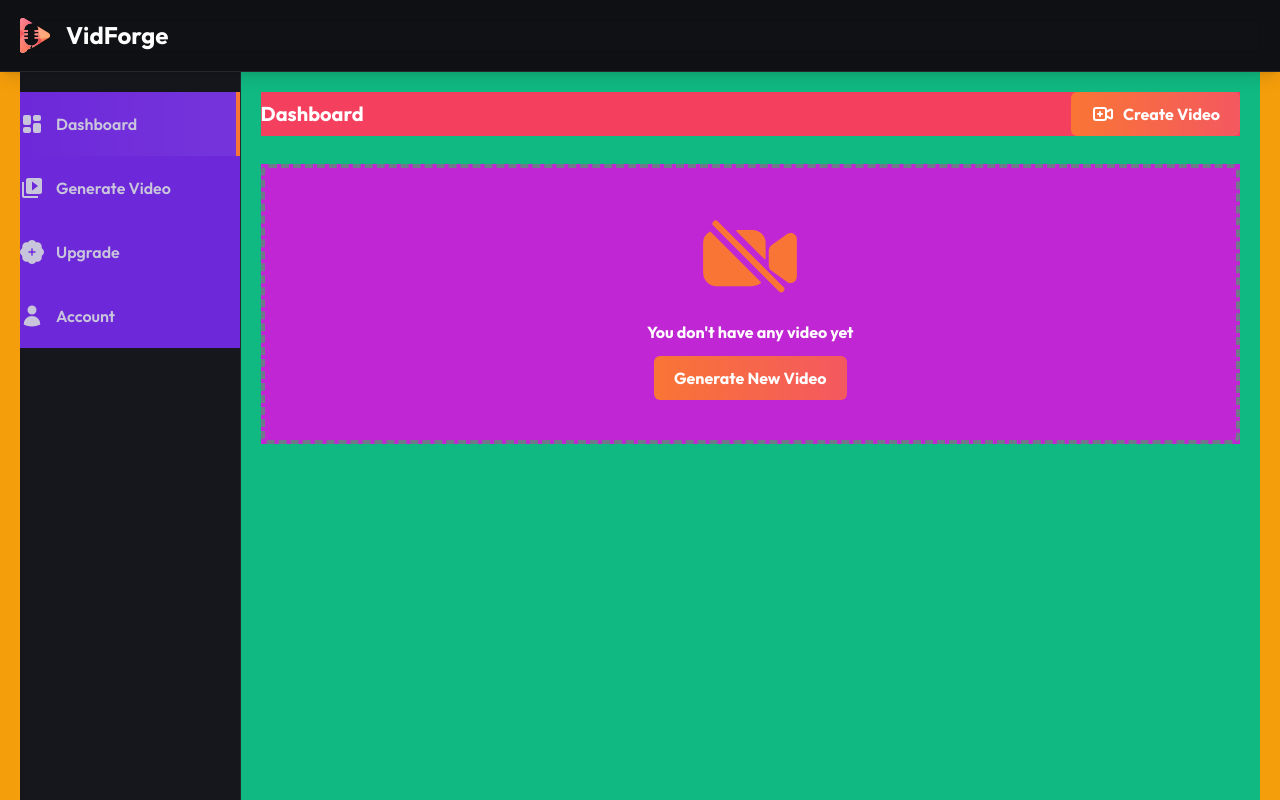
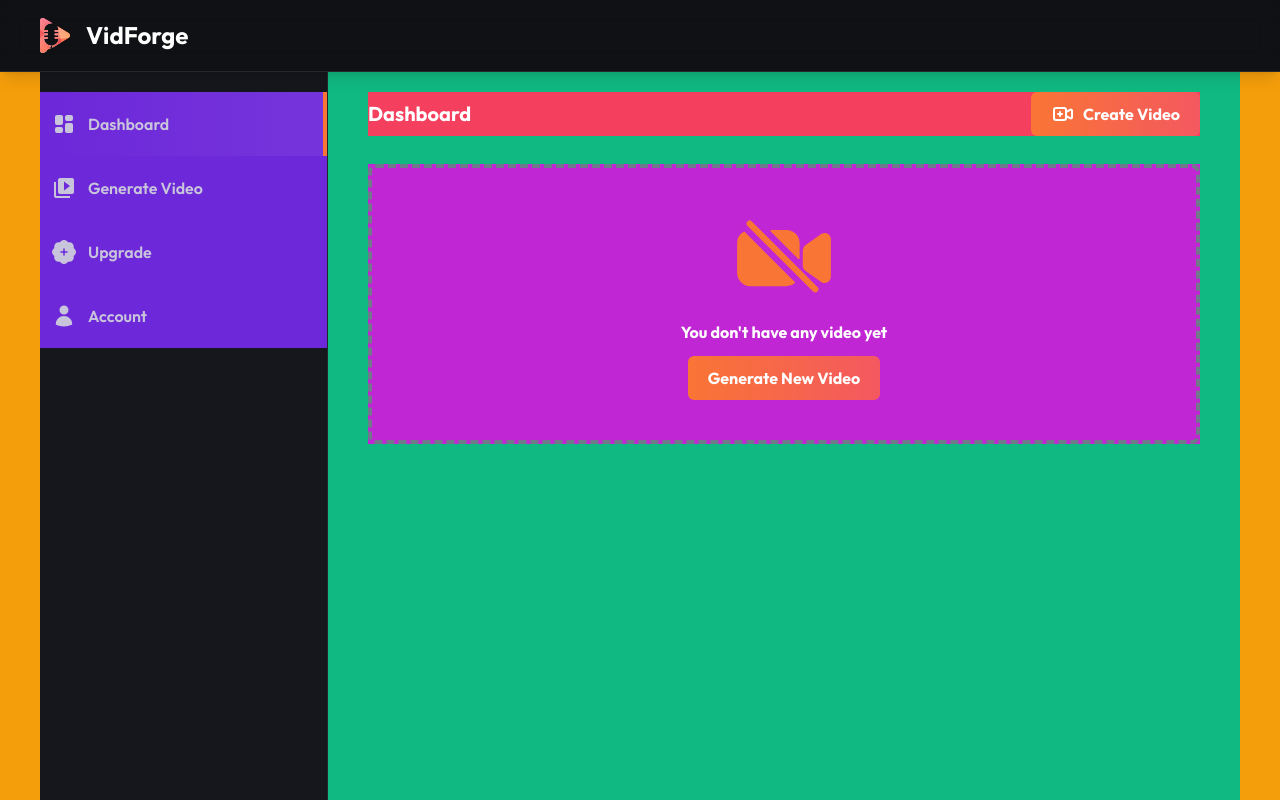
Before and after one commit to andryariadi/vidforge, a Next.js app: page /dashboard in a window 1280 px wide. Shown: the top 800 px of the page. Built offline with nearby package versions, Linux system fonts and the light colour scheme; no server answers.

Commit message:
handle value topic prompt

```diff
--- a/src/app/(root)/(dashboard)/create-video/page.tsx
+++ b/src/app/(root)/(dashboard)/create-video/page.tsx
@@ -2,7 +2,7 @@ import CreateVideoForm from "@/components/CreateVideoForm";
 
 const CreateVideoPage = () => {
   return (
-    <div className="bg-lime-500 w-full max-w-7xl p-5 h-[100rem] space-y-7">
+    <div className="bg-lime-500 w-full max-w-7xl px-10 py-5 h-[100rem] space-y-7">
       {/* Header */}
       <header className="bg-rose-500 flex items-center justify-between">
         <h1 className="text-20 font-bold text-white-1">Create a Video</h1>
--- a/src/app/(root)/(dashboard)/dashboard/page.tsx
+++ b/src/app/(root)/(dashboard)/dashboard/page.tsx
@@ -3,7 +3,7 @@ import VideoCard from "@/components/VideoCard";
 
 const DashboardPage = () => {
   return (
-    <div className="bg-emerald-500 w-full max-w-7xl p-5 h-[100rem] space-y-7">
+    <div className="bg-emerald-500 w-full max-w-7xl px-10 py-5 h-[100rem] space-y-7">
       {/* Header */}
       <header className="bg-rose-500 flex items-center justify-between">
         <h1 className="text-20 font-bold text-white-1">Dashboard</h1>
--- a/src/app/(root)/(dashboard)/layout.tsx
+++ b/src/app/(root)/(dashboard)/layout.tsx
@@ -2,7 +2,7 @@ import LeftSidebar from "@/components/LeftSidebar";
 
 const DashboardLayout = ({ children }: { children: React.ReactNode }) => {
   return (
-    <main className="bg-amber-500 flex px-5 min-h-[calc(100vh-4.5rem)]">
+    <main className="bg-amber-500 flex px-10 min-h-[calc(100vh-4.5rem)]">
       <LeftSidebar />
 
       {children}
--- a/src/app/globals.css
+++ b/src/app/globals.css
@@ -23,7 +23,7 @@ html {
     @apply sticky right-0 top-0 flex w-[310px] flex-col overflow-y-hidden border-none bg-black-1 px-[30px] pt-8 max-xl:hidden;
   }
   .left_sidebar {
-    @apply sticky left-0 top-[4.5rem] flex w-fit flex-col border-r border-black-6 bg-black-1 pt-5 text-gray-300/90 max-md:hidden lg:w-[270px] max-h-screen h-[calc(100vh-4.5rem)];
+    @apply sticky left-0 top-[4.5rem] flex flex-col border-r border-black-6 bg-black-1 pt-5 text-gray-300/90 max-md:hidden max-h-screen h-[calc(100vh-4.5rem)];
   }
   .generate_thumbnail {
     @apply flex w-full max-w-[520px] flex-col justify-between gap-2 rounded-lg border border-black-6 bg-black-1 px-2.5 py-2 md:flex-row md:gap-0;
--- a/src/components/CreateVideoForm.tsx
+++ b/src/components/CreateVideoForm.tsx
@@ -14,6 +14,8 @@ import TextareaField from "./TextareaField";
 
 const CreateVideoForm = () => {
   const [topic, setTopic] = useState<string>();
+  const [topicPrompt, setTopicPrompt] = useState<string>("");
+
   const [duration, setDuration] = useState<string>();
 
   const handleTopicChange = (topic?: string) => {
@@ -27,19 +29,27 @@ const CreateVideoForm = () => {
   };
 
   const {
-    register,
+    // register,
     setValue,
     handleSubmit,
     formState: { errors, isSubmitting },
   } = useForm<z.infer<typeof videoSchema>>({
     resolver: zodResolver(videoSchema),
+    // defaultValues: {
+    //   topic: "",
+    //   duration: "",
+    // },
   });
 
   const handleSubmitForm: SubmitHandler<z.infer<typeof videoSchema>> = (data) => {
+    if (data.topic === "Custom Prompt") {
+      data.topic = topicPrompt;
+    }
+
     console.log(data, "<---dihandleSubmitForm");
   };
 
-  console.log({ topic }, "<---diCreateVideoForm");
+  console.log({ topic, topicPrompt }, "<---diCreateVideoForm");
 
   return (
     <form onSubmit={handleSubmit(handleSubmitForm)} className="grid grid-cols-1 md:grid-cols-2 gap-10">
@@ -64,7 +74,7 @@ const CreateVideoForm = () => {
           </SelectContent>
         </Select>
 
-        {topic === "Custom Prompt" && <TextareaField id="topic" rows={4} cols={30} placeholder={`Write prompt on which you want to generate video`} />}
+        {topic === "Custom Prompt" && <TextareaField id="topic" rows={4} cols={30} placeholder={`Write prompt on which you want to generate video`} value={topicPrompt} onChange={(e) => setTopicPrompt(e.target.value)} />}
 
         {errors.topic && topic === undefined && <p className="absolute -bottom-6 text-red-500 text-sm">Voice type is {errors.topic.message as string}</p>}
       </div>
@@ -75,7 +85,7 @@ const CreateVideoForm = () => {
         </label>
         <Select value={duration} onValueChange={handleDurationChange}>
           <SelectTrigger>
-            <SelectValue placeholder="Select Topic of your video" />
+            <SelectValue placeholder="Select Duration" />
           </SelectTrigger>
           <SelectContent>
             <SelectGroup>
@@ -90,7 +100,7 @@ const CreateVideoForm = () => {
           </SelectContent>
         </Select>
 
-        {errors.topic && topic === undefined && <p className="absolute -bottom-6 text-red-500 text-sm">Voice type is {errors.topic.message as string}</p>}
+        {errors.duration && duration === undefined && <p className="absolute -bottom-6 text-red-500 text-sm">Duration is {errors.duration.message as string}</p>}
       </div>
 
       <motion.button
--- a/src/components/LeftSidebar.tsx
+++ b/src/components/LeftSidebar.tsx
@@ -12,7 +12,7 @@ const LeftSidebar = () => {
 
   return (
     <section className="bg-rose-700 w-full max-w-[18rem] left_sidebar">
-      <aside className="bg-violet-700">
+      <aside className="bg-violet-700 pl-3">
         {sidebarLinks.map((item) => {
           const isActive = pathname === item.route || pathname.startsWith(`${item.route}/`);
           return (
--- a/src/components/Navbar.tsx
+++ b/src/components/Navbar.tsx
@@ -11,7 +11,7 @@ const Navbar = () => {
   const pathName = usePathname();
 
   return (
-    <nav className="bg-transparent bg-opacity-90 backdrop-blur-md shadow-lg sticky top-0 z-50 border-b border-black-6 px-5 min-h-[4.5rem] flex items-center justify-between">
+    <nav className="bg-transparent bg-opacity-90 backdrop-blur-md shadow-lg sticky top-0 z-50 border-b border-black-6 px-10 min-h-[4.5rem] flex items-center justify-between">
       <Link href="/" className="b-sky-500 flex items-center gap-4">
         <Image src="/logo.svg" alt="logo" width={30} height={30} className="object-cover hover:scale-110 transition-all duration-300" />
         <span className="font-bold text-2xl">VidForge</span>
--- a/src/lib/validation.ts
+++ b/src/lib/validation.ts
@@ -1,7 +1,7 @@
 import { z } from "zod";
 
 export const videoSchema = z.object({
-  topic: z.string().min(1),
-  theme: z.string().min(1),
-  duration: z.string().min(1),
+  topic: z.string().min(1, { message: "Topic is required" }),
+  //   theme: z.string().min(1),
+  duration: z.string().min(1, { message: "Duration is required" }),
 });
```
